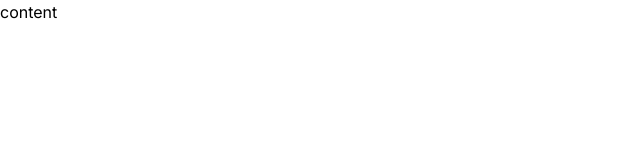
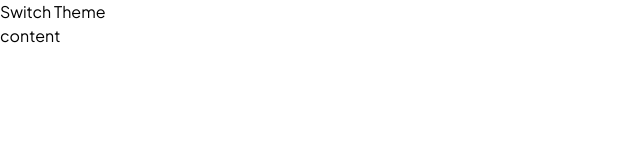
Before and after one commit to GlenMac90/rent-wheels, a Next.js app: page / in a window 1280 px wide. Shown: the top 160 px of the page, without its empty margins (0-640 px from the left). Built offline with nearby package versions, Linux system fonts and the light colour scheme.

Commit message:
light/dark mode make

```diff
--- a/app/layout.tsx
+++ b/app/layout.tsx
@@ -1,10 +1,14 @@
 import React from "react";
 
 import type { Metadata } from "next";
-import { Inter } from "next/font/google";
+
+import { ThemeProvider } from "@/providers/ThemeProvider";
+
+import { Plus_Jakarta_Sans as PlusJakartaSans } from "next/font/google";
 import "./globals.css";
 
-const inter = Inter({ subsets: ["latin"] });
+import NavBar from "@/components/nav-bar/NavBar";
+const jakarta = PlusJakartaSans({ subsets: ["latin"] });
 
 export const metadata: Metadata = {
   title: "Rent Wheels",
@@ -18,7 +22,12 @@ export default function RootLayout({
 }>) {
   return (
     <html lang="en">
-      <body className={inter.className}>{children}</body>
+      <body className={jakarta.className}>
+        <ThemeProvider>
+          <NavBar />
+          {children}
+        </ThemeProvider>
+      </body>
     </html>
   );
 }
--- /dev/null
+++ b/components/ThemeSwitcher.tsx
@@ -0,0 +1,22 @@
+"use client";
+
+import { useTheme } from "next-themes";
+
+const ThemeSwitcher = () => {
+  const { setTheme, theme } = useTheme();
+  const handleClick = () => {
+    if (theme === "light") {
+      setTheme("dark");
+    } else {
+      setTheme("light");
+    }
+  };
+
+  return (
+    <div>
+      <button onClick={handleClick}>Switch Theme</button>
+    </div>
+  );
+};
+
+export default ThemeSwitcher;
--- /dev/null
+++ b/components/nav-bar/NavBar.tsx
@@ -0,0 +1,11 @@
+import ThemeSwitcher from "../ThemeSwitcher";
+
+const NavBar = () => {
+  return (
+    <div>
+      <ThemeSwitcher />
+    </div>
+  );
+};
+
+export default NavBar;
--- a/package.json
+++ b/package.json
@@ -13,6 +13,7 @@
     "eslint-config-standard": "^17.1.0",
     "eslint-plugin-tailwindcss": "^3.14.1",
     "next": "14.1.0",
+    "next-themes": "^0.2.1",
     "prettier": "^3.2.4",
     "react": "^18",
     "react-dom": "^18"
--- /dev/null
+++ b/providers/ThemeProvider.tsx
@@ -0,0 +1,9 @@
+"use client";
+
+import * as React from "react";
+import { ThemeProvider as NextThemesProvider } from "next-themes";
+import { type ThemeProviderProps } from "next-themes/dist/types";
+
+export function ThemeProvider({ children, ...props }: ThemeProviderProps) {
+  return <NextThemesProvider {...props}>{children}</NextThemesProvider>;
+}
```
Also changed, not shown: 1 other file (tests, documents, lock files or other folders).
